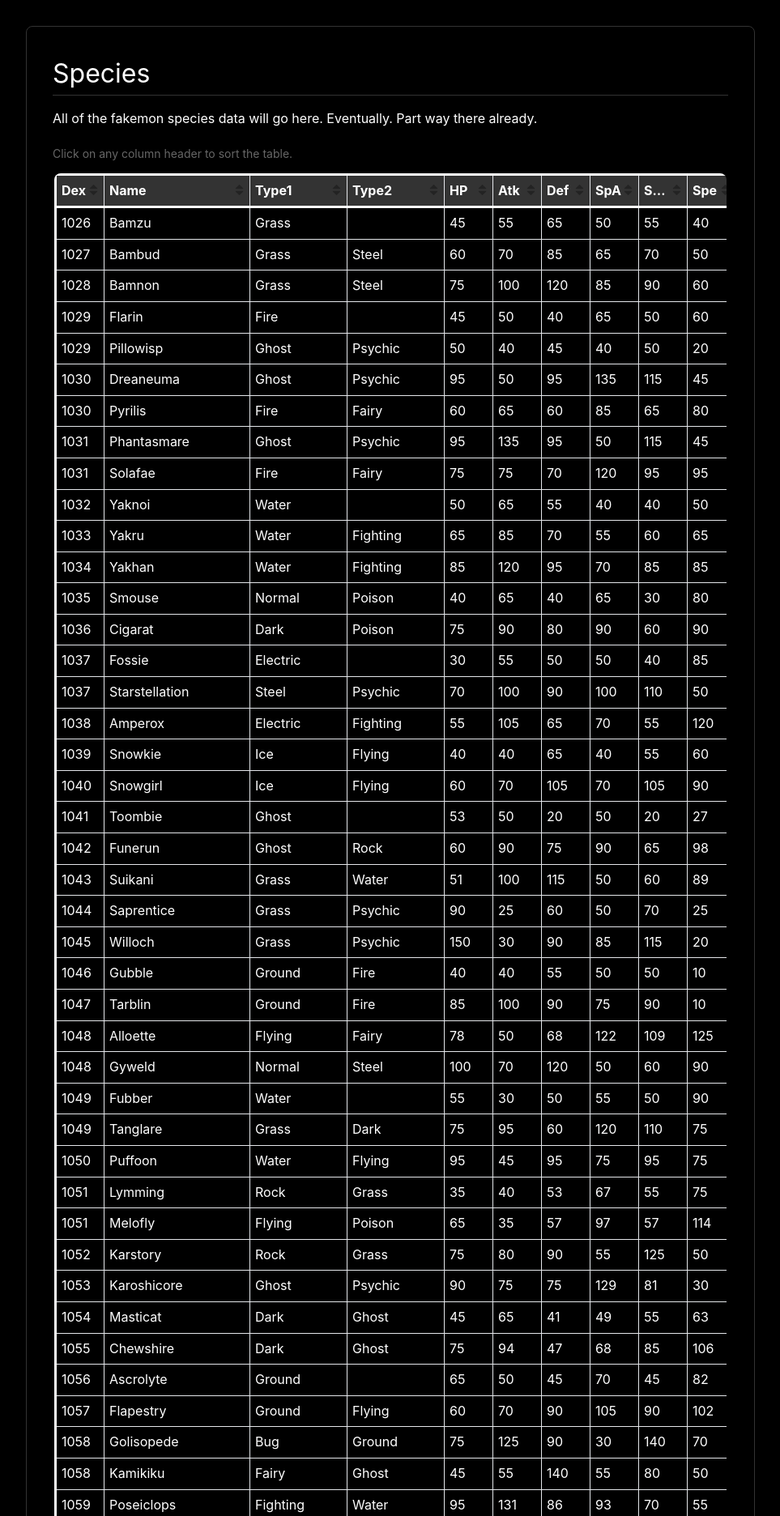
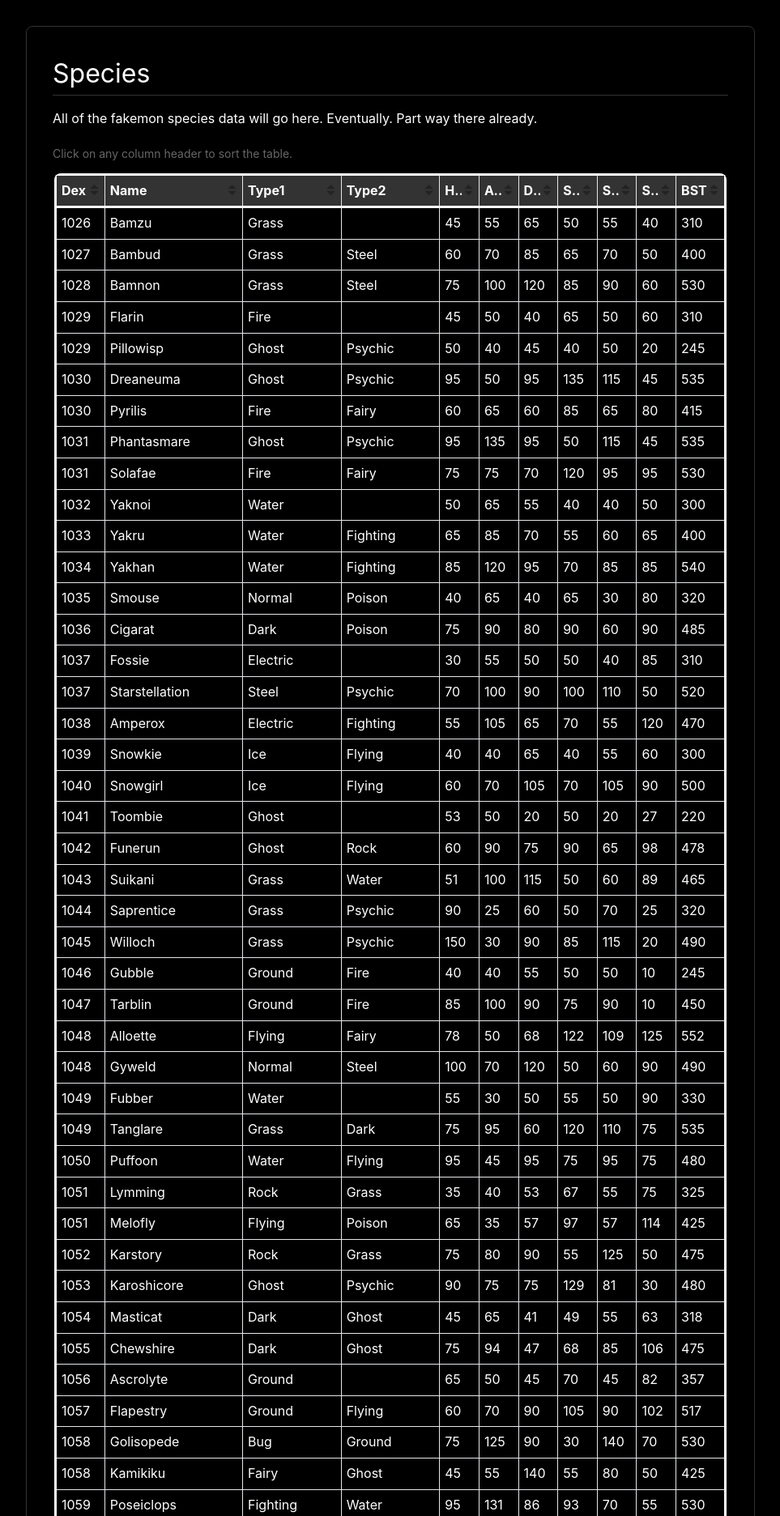
Before and after one commit to NoeSilent2/cno_wiki, a Flask app: page /species in a window 1280 px wide. Shown: the part 71-1943 px from the top of the page at 81% size, without its empty margins (158-1121 px from the left). Run offline with Flask 3, Linux system fonts and the light colour scheme.

Commit message:
species table column widths
shrinks most of the minimum column widths for the species table

```diff
--- a/templates/species.html
+++ b/templates/species.html
@@ -41,7 +41,7 @@
                 const species = {{ species | tojson }};
 
                 new gridjs.Grid({
-                    columns: [{name:"Dex",width:"60px"}, {name:"Name",width:"180px"}, {name:"Type1",width:"120px"}, {name:"Type2",width:"120px"}, {name:"HP",width:"60px"}, {name:"Atk",width:"60px"}, {name:"Def",width:"60px"}, {name:"SpA",width:"60px"}, {name:"SpD",width:"60px"}, {name:"Spe",width:"60px"}, {name:"BST",width:"60px"}],
+                    columns: [{name:"Dex",width:"50px"}, {name:"Name",width:"140px"}, {name:"Type1",width:"100px"}, {name:"Type2",width:"100px"}, {name:"HP",width:"40px"}, {name:"Atk",width:"40px"}, {name:"Def",width:"40px"}, {name:"SpA",width:"40px"}, {name:"SpD",width:"40px"}, {name:"Spe",width:"40px"}, {name:"BST",width:"50px"}],
                     data: species.map(emp => [
                         emp.national_pokedex_number,
                         emp.name,
```
